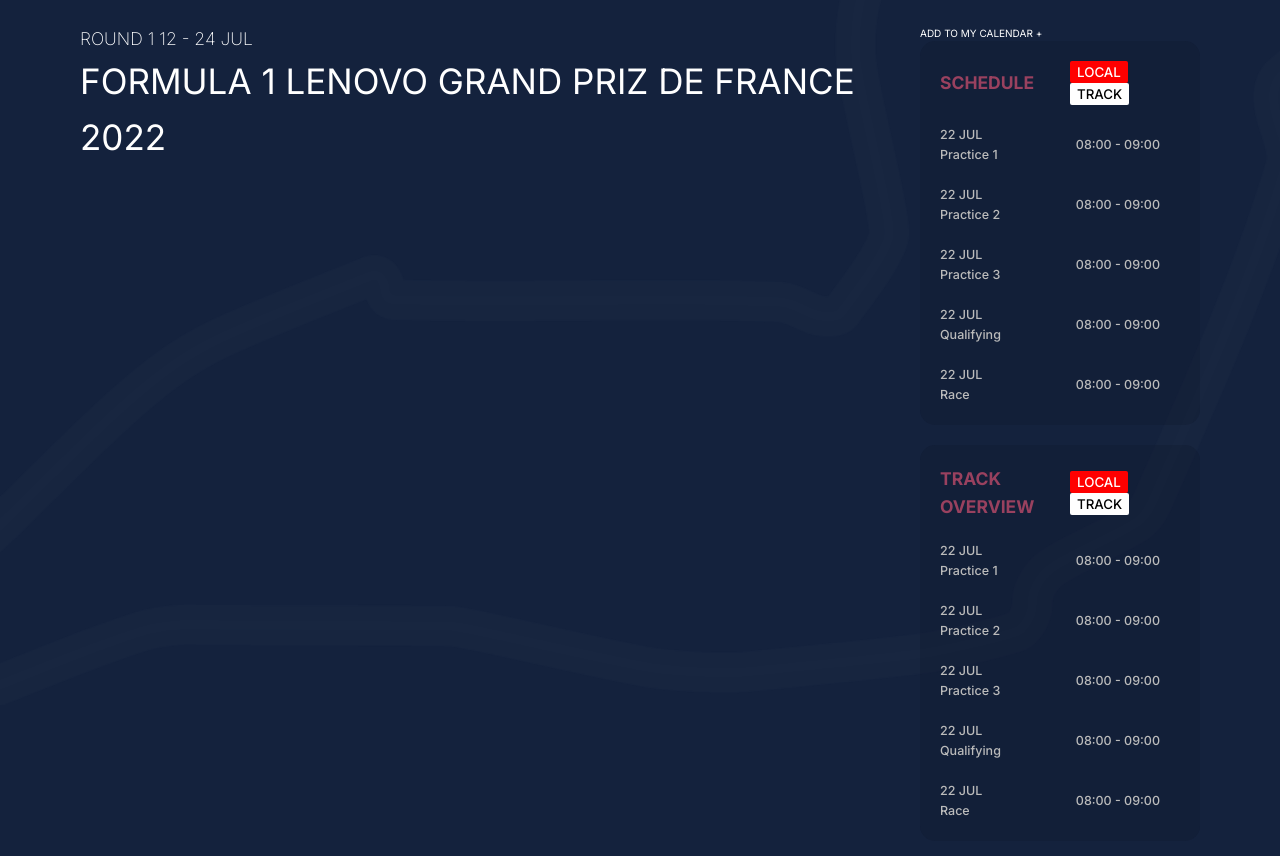
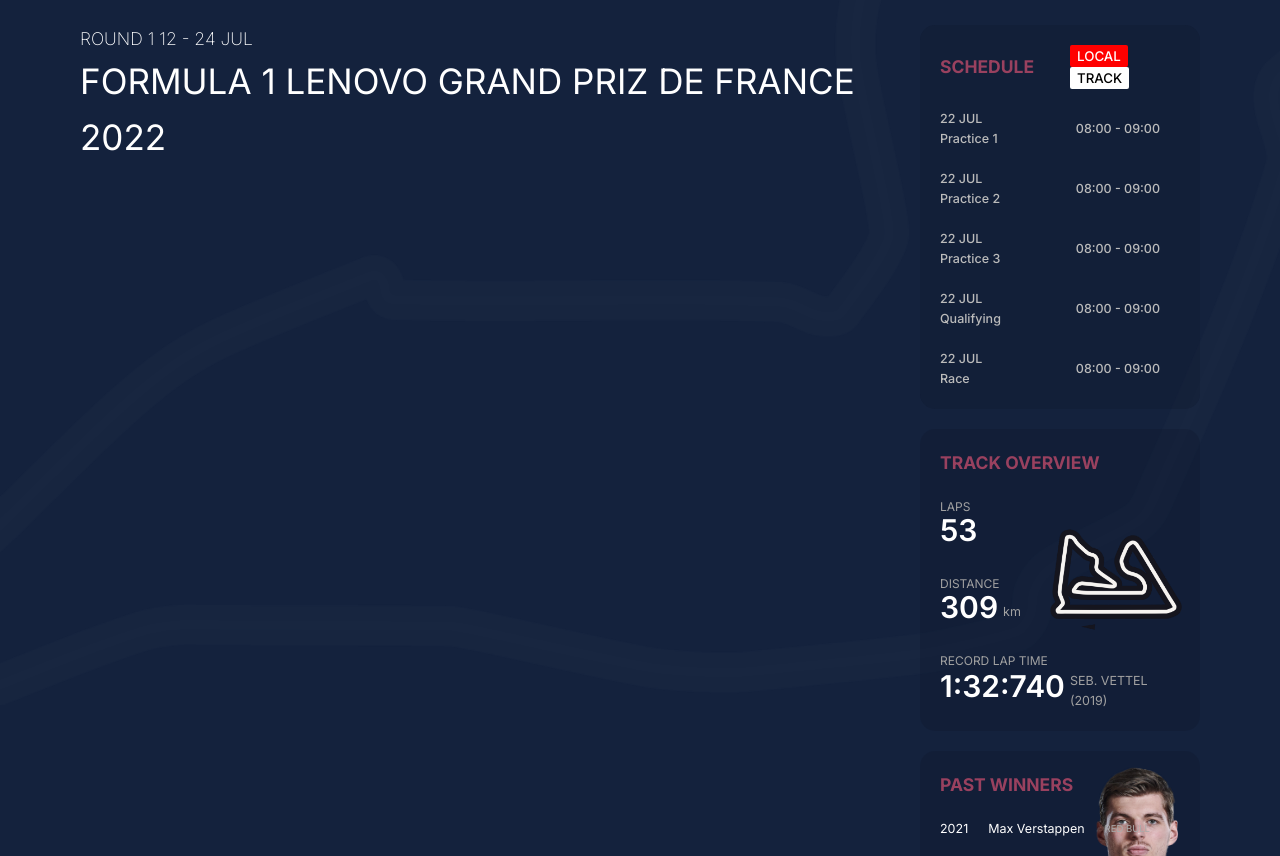
Before and after one commit to ErosKarm/F1database, a website built with Parcel: page index.html in a window 1280 px wide. Shown: the part 95-951 px from the top of the page. Built offline with nearby package versions, Linux system fonts and the light colour scheme; no server answers; files whose address does not match are found by name.

```diff
--- a/index.html
+++ b/index.html
@@ -68,16 +68,22 @@
         </nav>
       </header>
 
+      <!--
+        MAIN SECTION
+       -->
+
       <div class="main">
+        <!-- MAIN LEFT SECTION -->
         <div class="main-first">
           <h2>ROUND 1 12 - 24 JUL</h2>
           <span>FORMULA 1 LENOVO GRAND PRIZ DE FRANCE 2022</span>
         </div>
+
+        <!-- MAIN RIGHT SECTION -->
         <div class="main-second">
-          <span>ADD TO MY CALENDAR +</span>
-
-          <div class="box">
-            <h2 class="box--schedule">SCHEDULE</h2>
+          <!-- BOX 1 -->
+          <div class="box box__schedule">
+            <h2 class="box__title">SCHEDULE</h2>
             <div class="box__timings">
               <button class="box--local">LOCAL</button>
               <button class="box--track">TRACK</button>
@@ -109,41 +115,35 @@
             </div>
             <span>08:00 - 09:00</span>
           </div>
-          <div class="box">
-            <h2 class="box--schedule">TRACK OVERVIEW</h2>
-            <div class="box__timings">
-              <button class="box--local">LOCAL</button>
-              <button class="box--track">TRACK</button>
+
+          <!-- BOX 2 -->
+          <div class="box box__track-overview">
+            <h2 class="box__title">TRACK OVERVIEW</h2>
+            <div>
+              <span class="box__track-overview-description">LAPS</span>
+              <h2 class="box__track--stats">53</h2>
             </div>
+            <div>
+              <span class="box__track-overview-description">DISTANCE</span>
+              <div class="box_flex">
+                <h2 class="box__track--stats">309</h2>
+                <span>km</span>
+              </div>
+            </div>
+            <div>
+              <span class="box__track-overview-description"
+                >RECORD LAP TIME</span
+              >
+              <div class="box_flex">
+                <h2 class="box__track--stats">1:32:740</h2>
+                <span>SEB. VETTEL (2019)</span>
+              </div>
+            </div>
+          </div>
 
-            <div>
-              <span class="box__date">22 JUL</span>
-              <span class="box__practice">Practice 1</span>
-            </div>
-            <span>08:00 - 09:00</span>
-            <div>
-              <span class="box__date">22 JUL</span>
-              <span class="box__practice">Practice 2</span>
-            </div>
-            <span>08:00 - 09:00</span>
-            <div>
-              <span class="box__date">22 JUL</span>
-              <span class="box__practice">Practice 3</span>
-            </div>
-            <span>08:00 - 09:00</span>
-            <div>
-              <span class="box__date">22 JUL</span>
-              <span class="box__practice">Qualifying</span>
-            </div>
-            <span>08:00 - 09:00</span>
-            <div>
-              <span class="box__date">22 JUL</span>
-              <span class="box__practice">Race</span>
-            </div>
-            <span>08:00 - 09:00</span>
-          </div>
+          <!-- BOX 3 -->
           <div class="box box-nogrid">
-            <h2>PAST WINNERS</h2>
+            <h2 class="box__title">PAST WINNERS</h2>
 
             <div class="past-winners-box-1">
               <span>2021</span>
--- a/src/css/_data.scss
+++ /dev/null
@@ -1,74 +0,0 @@
-.main {
-  display: grid;
-  grid-template-columns: 3fr 1fr;
-}
-
-.main-first {
-  & h2 {
-    font-size: 1.75rem;
-    font-weight: 100;
-  }
-
-  & span {
-    font-size: 3.5rem;
-  }
-}
-
-.box {
-  background-color: $color-box-transparent;
-  padding: 2rem;
-  border-radius: 15px;
-  display: grid;
-  margin-bottom: 2rem;
-  gap: 2rem;
-  align-items: center;
-  justify-content: space-between;
-  grid-template-columns: 1fr 1fr;
-
-  & span {
-    color: #bbbbbb;
-    font-size: 1.25rem;
-    font-weight: 500;
-    margin-right: 2rem;
-    margin-left: auto;
-  }
-
-  &__timings {
-    margin-left: auto;
-
-    & button {
-      background-color: transparent;
-      color: white;
-      outline: none;
-      border: none;
-      font-weight: 500;
-      border-radius: 2px;
-      cursor: pointer;
-    }
-  }
-
-  & .box--local {
-    background-color: red;
-    padding: 3px 7px;
-  }
-  & .box--track {
-    background-color: white;
-    color: black;
-    padding: 3px 7px;
-  }
-}
-
-.box--schedule {
-  font-size: 1.75rem;
-  color: $color-third-text;
-}
-
-.box-nogrid {
-  display: flex;
-  flex-direction: column;
-  align-items: flex-start;
-  background-image: url(../img/max-verstappen.png);
-  background-size: contain;
-  background-repeat: no-repeat;
-  background-position: bottom 0px right -65px;
-}
--- /dev/null
+++ b/src/css/_home-section/_past-winners.scss
@@ -0,0 +1,25 @@
+.box-nogrid {
+  display: flex;
+  flex-direction: column;
+  align-items: flex-start;
+  background-image: url(../img/max-verstappen.png);
+  background-size: contain;
+  background-repeat: no-repeat;
+  gap: 2rem;
+  background-position: bottom 0px right -65px;
+}
+
+.past-winners-box-1 {
+  display: flex;
+  align-items: center;
+  gap: 2rem;
+
+  & span:not(:last-child) {
+    font-size: 1.25rem;
+  }
+
+  & span:last-child {
+    color: #aaaaaa;
+    font-size: 0.95rem;
+  }
+}
--- /dev/null
+++ b/src/css/_home-section/_schedule.scss
@@ -0,0 +1,38 @@
+.box__schedule {
+  display: grid;
+  gap: 2rem;
+  align-items: center;
+  justify-content: space-between;
+  grid-template-columns: 1fr 1fr;
+
+  & span {
+    color: #bbbbbb;
+    font-size: 1.25rem;
+    font-weight: 500;
+    margin-right: 2rem;
+    margin-left: auto;
+  }
+}
+
+.box__timings {
+  margin-left: auto;
+  & button {
+    background-color: transparent;
+    color: white;
+    outline: none;
+    border: none;
+    font-weight: 500;
+    border-radius: 2px;
+    cursor: pointer;
+  }
+}
+
+.box--local {
+  background-color: red !important;
+  padding: 3px 7px;
+}
+.box--track {
+  background-color: white !important;
+  color: black !important;
+  padding: 3px 7px;
+}
--- /dev/null
+++ b/src/css/_home-section/_track-overview.scss
@@ -0,0 +1,31 @@
+.box__track-overview {
+  display: flex;
+  flex-direction: column;
+  gap: 2rem;
+
+  background-image: url('../img/bahrain.png');
+  background-size: contain;
+  background-repeat: no-repeat;
+  background-size: 50%;
+  background-position: 90% 50%;
+  & span {
+    font-size: 1.2rem;
+    color: #a1a1a1;
+  }
+
+  & .box__track--stats {
+    font-size: 3rem;
+    margin-top: -1rem;
+    font-weight: 600;
+  }
+}
+
+.box_flex {
+  display: flex;
+  align-items: center;
+
+  & span {
+    font-size: 1.25rem;
+    margin-left: 0.5rem;
+  }
+}
--- /dev/null
+++ b/src/css/_home-section/data.scss
@@ -0,0 +1,31 @@
+@import 'schedule';
+@import 'past-winners';
+@import 'track-overview';
+
+.main {
+  display: grid;
+  grid-template-columns: 3fr 1fr;
+}
+
+.main-first {
+  & h2 {
+    font-size: 1.75rem;
+    font-weight: 100;
+  }
+
+  & span {
+    font-size: 3.5rem;
+  }
+}
+
+.box {
+  background-color: $color-box-transparent;
+  padding: 2rem;
+  border-radius: 15px;
+  margin-bottom: 2rem;
+
+  &__title {
+    font-size: 1.75rem;
+    color: $color-third-text;
+  }
+}
--- a/src/css/main.scss
+++ b/src/css/main.scss
@@ -1,3 +1,3 @@
 @import 'base';
 @import 'header';
-@import 'data';
+@import '../css/_home-section/data';
```
Also changed, not shown: src/img/Bahrain_Circuit.png (added), src/img/bahrain.png (added).
